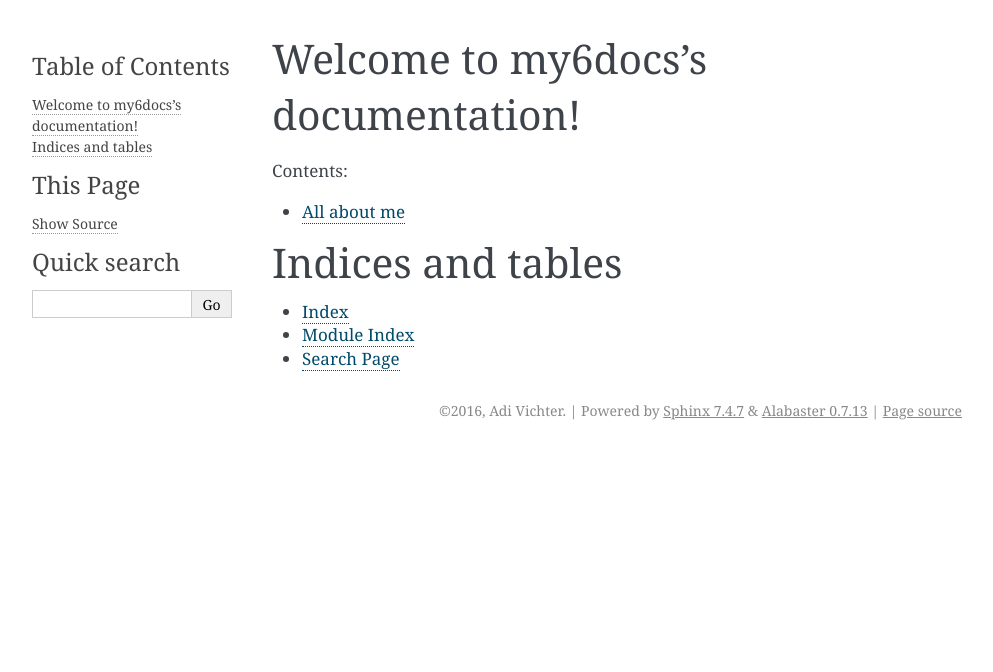
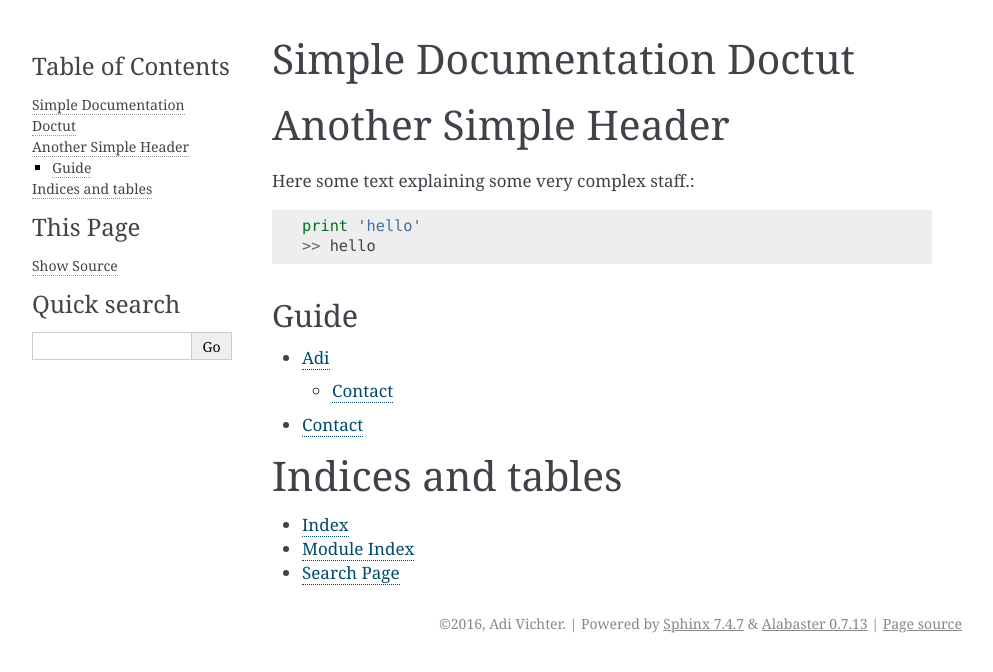
Before and after one commit to my6sense/readthedocs-test, a Sphinx documentation site: the page built from docs/index.rst, in a window 1280 px wide. Shown: the top 672 px of the page, without its empty margins (148-1141 px from the left). Built offline with Sphinx 7.4.7, drawn with Linux system fonts in a browser that asks for light colours.

Commit message:
added 2 files

```diff
--- /dev/null
+++ b/docs/help.rst
@@ -0,0 +1,5 @@
+Contact
+=======
+
+Question? Please conatct me 123
+http://dont-be-afraid-to-commit.readthedocs.org/en/latest/prerequisites.html
--- a/docs/index.rst
+++ b/docs/index.rst
@@ -1,17 +1,23 @@
-.. my6docs documentation master file, created by
-   sphinx-quickstart on Thu Mar 17 08:40:32 2016.
-   You can adapt this file completely to your liking, but it should at least
-   contain the root `toctree` directive.
 
-Welcome to my6docs's documentation!
+Simple Documentation Doctut
 ===================================
 
-Contents:
+Another Simple Header
+===================================
+
+Here some text explaining some very complex staff.::
+
+   print 'hello'
+   >> hello
+
+Guide
+^^^^^
 
 .. toctree::
    :maxdepth: 2
 
-   all-about-me
+   license
+   help
 
 
 Indices and tables
```
Also changed, not shown: docs/all-about-me.rst (deleted, +0 -11 lines), docs/license.rst (added, +10 -0 lines).
